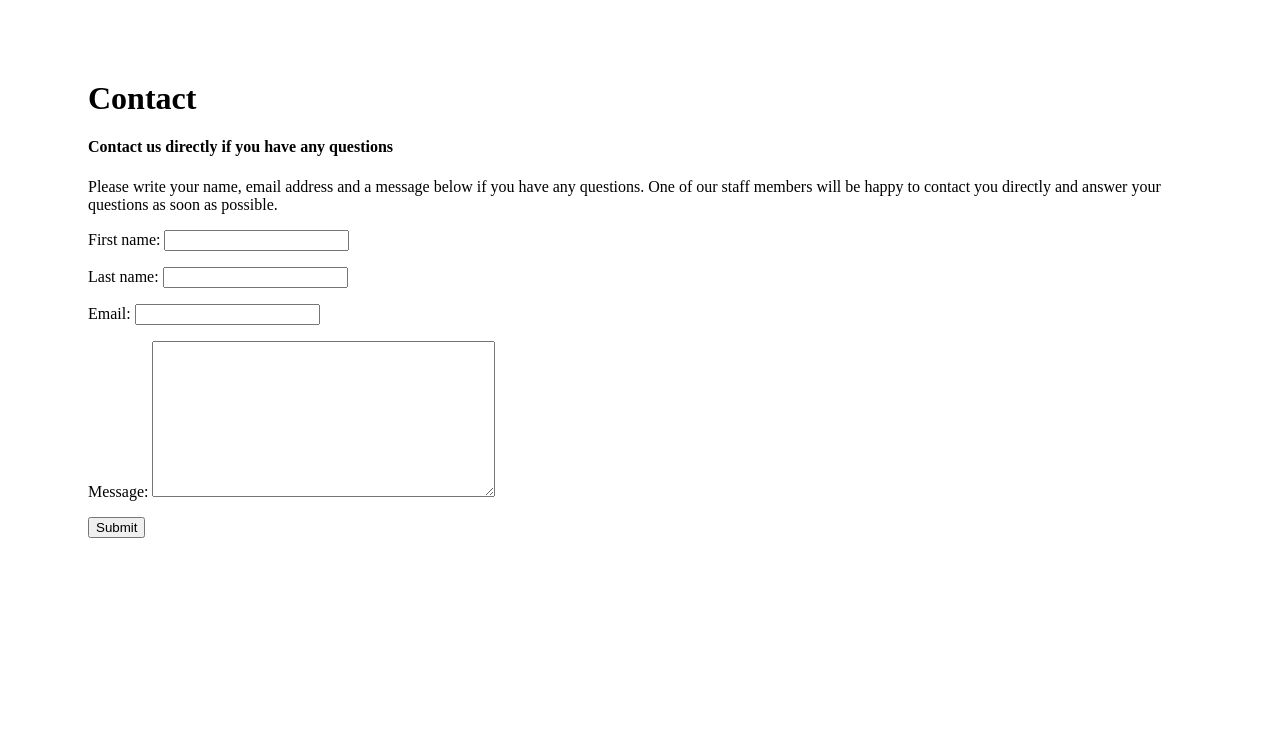
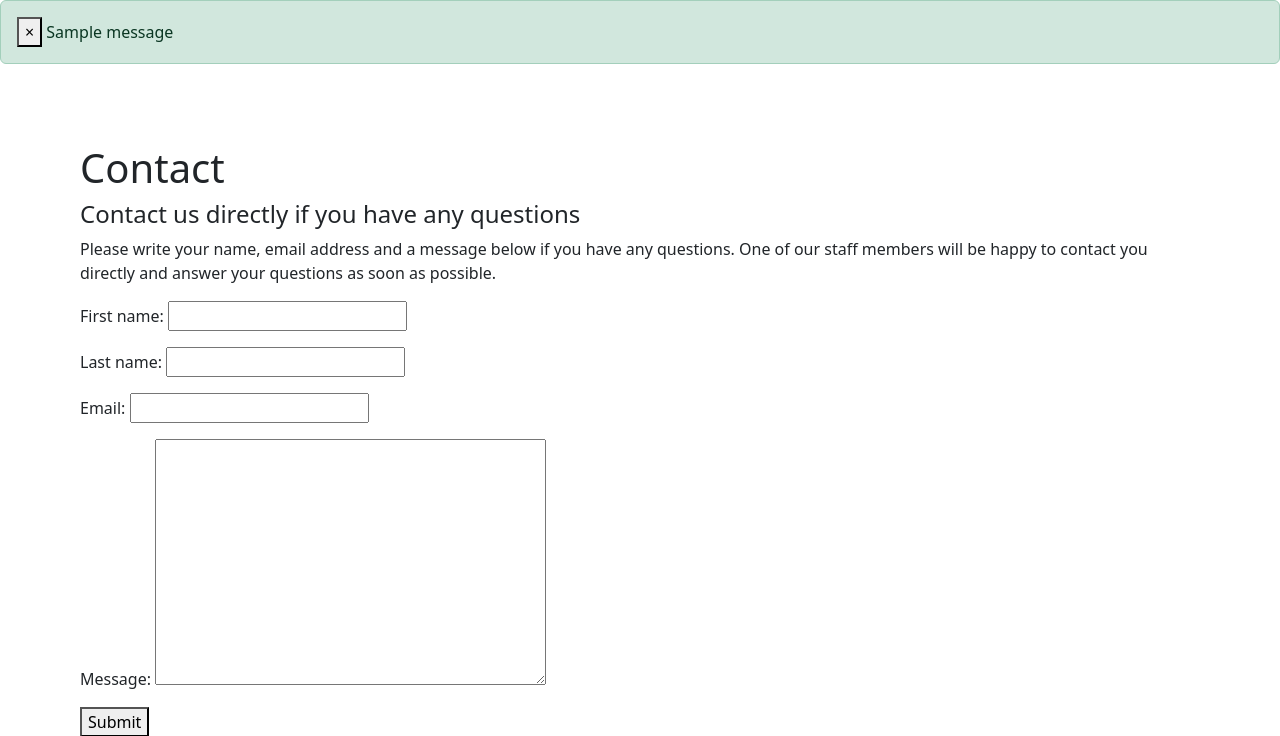
Before and after one commit to Otaxonov/DjangoContact, a Django app: page /contact/ in a window 1280 px wide. Shown: the top 736 px of the page. Before the commit the page ends 538 px from the top, so only its background shows below. Run offline with Django 4.2, Linux system fonts and the light colour scheme; tables that the repository leaves empty hold one stand-in row (values such as "Sample post"); one stand-in notice (Sample message) is shown.

Commit message:
Add files via upload

```diff
--- a/DFP/Contact/templates/contact/base.html
+++ b/DFP/Contact/templates/contact/base.html
@@ -4,11 +4,27 @@
     <meta charset="UTF-8">
     <meta name="viewport" content="width=device-width, user-scalable=no, initial-scale=1.0, maximum-scale=1.0, minimum-scale=1.0">
     <meta http-equiv="X-UA-Compatible" content="ie=edge">
+    <link href="https://cdn.jsdelivr.net/npm/bootstrap@5.3.0/dist/css/bootstrap.min.css" rel="stylesheet" integrity="sha384-9ndCyUaIbzAi2FUVXJi0CjmCapSmO7SnpJef0486qhLnuZ2cdeRhO02iuK6FUUVM" crossorigin="anonymous">
     <title>Document</title>
 </head>
 <body>
 
+{% if messages %}
+{% for message in messages %}
+<div class="container-fluid p-0">
+  <div class="alert {{ message.tags }} alert-dismissible" role="alert" >
+    <button type="button" class="close" data-dismiss="alert" aria-label="Close">
+      <span aria-hidden="True">&times;</span>
+    </button>
+    {{ message }}
+  </div>
+</div>
+{% endfor %}
+{% endif %}
+
 {% block content %}{% endblock content %}
+
+<script src="https://cdn.jsdelivr.net/npm/bootstrap@5.3.0/dist/js/bootstrap.bundle.min.js" integrity="sha384-geWF76RCwLtnZ8qwWowPQNguL3RmwHVBC9FhGdlKrxdiJJigb/j/68SIy3Te4Bkz" crossorigin="anonymous"></script>
 
 </body>
 </html>
--- a/DFP/Contact/views.py
+++ b/DFP/Contact/views.py
@@ -1,5 +1,6 @@
 from django.core.mail import send_mail, BadHeaderError
 from django.shortcuts import render, redirect
+from django.contrib import messages
 from Contact.forms import ContactForm
 from django.http import HttpResponse
 
@@ -27,7 +28,10 @@
                 send_mail(subject, message, "admin@example.com", ["admin@example.com"])
             except BadHeaderError:
                 return HttpResponse("Invalid header found")
+
+            messages.success(request, "Message Sent.")
             return redirect("contact_home")
+        messages.error(request, "Error message not sent.")
 
     form = ContactForm()
     return render(request, "contact/contact.html", {"form": form})
--- /dev/null
+++ b/requirements.txt
@@ -0,0 +1,5 @@
+asgiref==3.7.2
+Django==4.2.2
+python-decouple==3.8
+sqlparse==0.4.4
+typing_extensions==4.7.0
```
Also changed, not shown: DFP/DFP/settings.py (+13 -2 lines).
